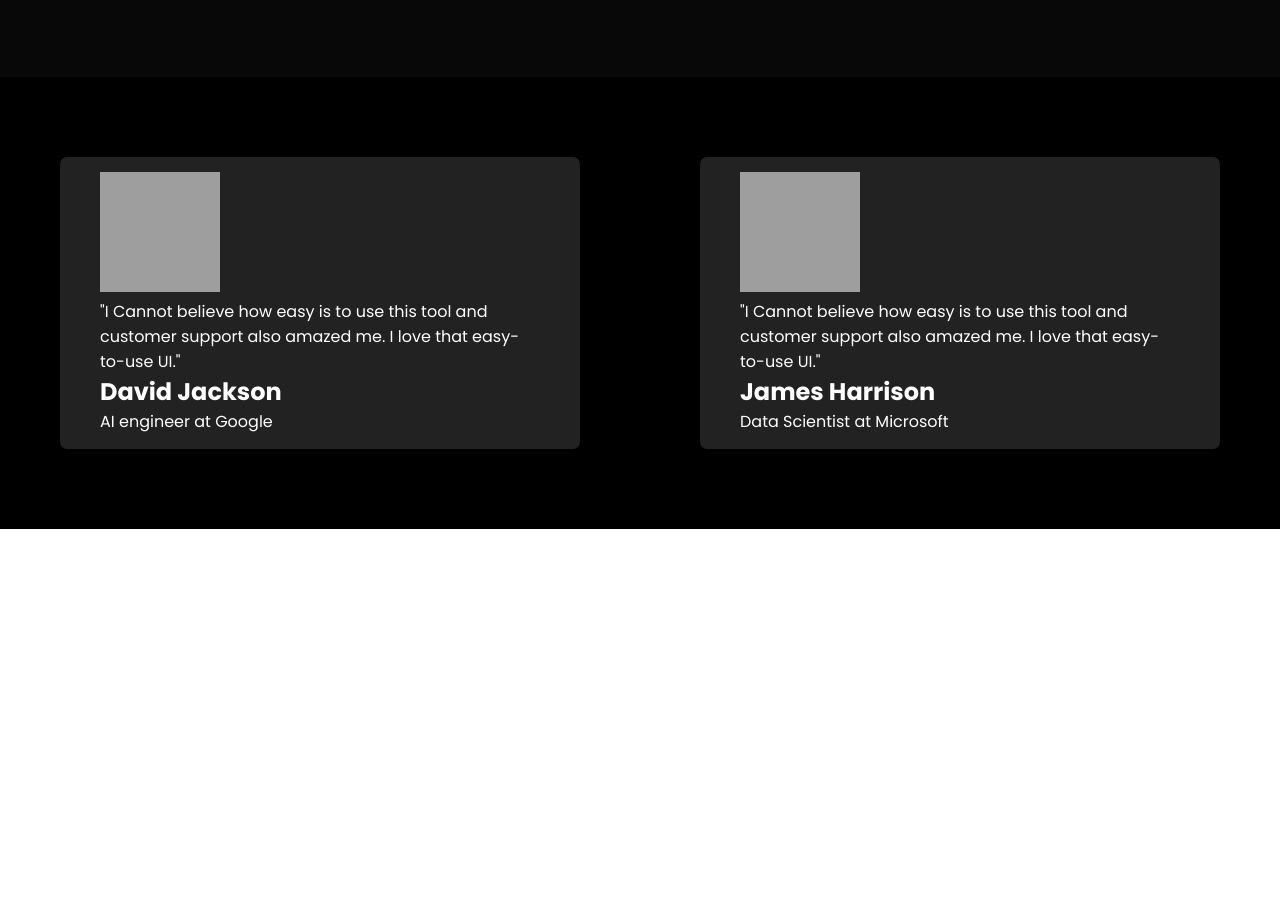
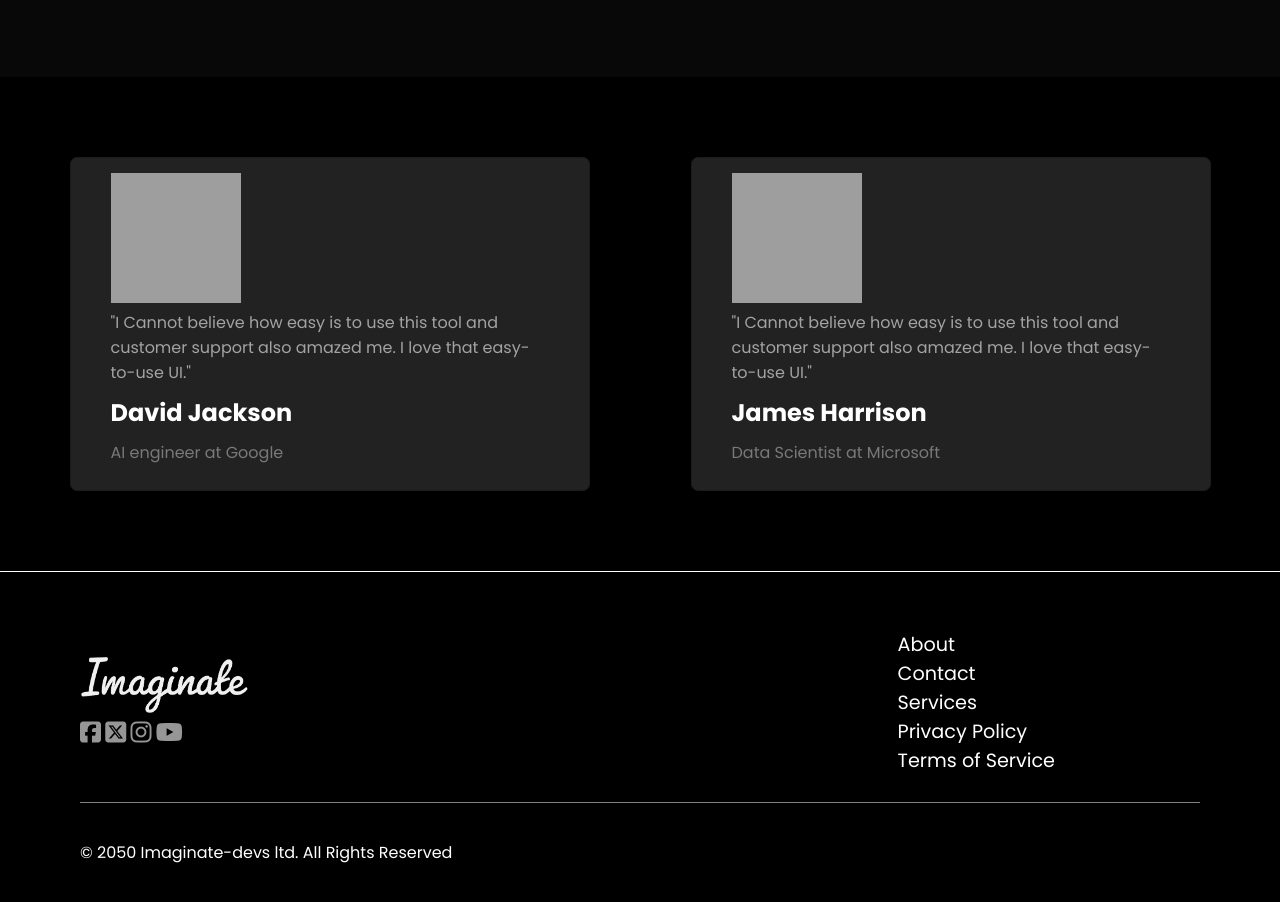
Before and after one commit to MUHAMMADHAMMAD6623/Imaginate, a plain HTML site: page index.html in a window 1280 px wide. Shown: the part 1669-2571 px from the top of the page. Before the commit the page ends 2198 px from the top, so only its background shows below. Drawn offline with Linux system fonts and the light colour scheme; grey boxes are pictures that could not be loaded.

Commit message:
Add files via upload

```diff
--- a/index.html
+++ b/index.html
@@ -1,24 +1,33 @@
 <!DOCTYPE html>
 <html lang="en">
-
   <head>
-    <meta charset="UTF-8">
-    <meta name="viewport" content="width=device-width, initial-scale=1.0">
-    <meta name="description" content="Imaginate | Image Generation made easy.">
-    <link rel="stylesheet" href="https://cdnjs.cloudflare.com/ajax/libs/font-awesome/6.5.2/css/all.min.css"
+    <meta charset="UTF-8" />
+    <meta name="viewport" content="width=device-width, initial-scale=1.0" />
+    <meta
+      name="description"
+      content="Imaginate | Image Generation made easy."
+    />
+    <link
+      rel="stylesheet"
+      href="https://cdnjs.cloudflare.com/ajax/libs/font-awesome/6.5.2/css/all.min.css"
       integrity="sha512-SnH5WK+bZxgPHs44uWIX+LLJAJ9/2PkPKZ5QiAj6Ta86w+fsb2TkcmfRyVX3pBnMFcV7oQPJkl9QevSCWr3W6A=="
-        crossorigin="anonymous" referrerpolicy="no-referrer" />
-    <link rel="preconnect" href="https://fonts.googleapis.com">
-    <link rel="preconnect" href="https://fonts.gstatic.com" crossorigin>
+      crossorigin="anonymous"
+      referrerpolicy="no-referrer"
+    />
+    <link rel="preconnect" href="https://fonts.googleapis.com" />
+    <link rel="preconnect" href="https://fonts.gstatic.com" crossorigin />
     <link
       href="https://fonts.googleapis.com/css2?family=Poppins:ital,wght@0,100;0,200;0,300;0,400;0,500;0,600;0,700;0,800;0,900;1,100;1,200;1,300;1,400;1,500;1,600;1,700;1,800;1,900&display=swap"
-        rel="stylesheet">
-    <link rel="preconnect" href="https://fonts.googleapis.com">
-    <link rel="preconnect" href="https://fonts.gstatic.com" crossorigin>
-    <link href="https://fonts.googleapis.com/css2?family=Raleway:ital,wght@0,100..900;1,100..900&display=swap"
-        rel="stylesheet">
-    <link rel="stylesheet" href="style.css">
-    <link rel="stylesheet" href="responsive.css">
+      rel="stylesheet"
+    />
+    <link rel="preconnect" href="https://fonts.googleapis.com" />
+    <link rel="preconnect" href="https://fonts.gstatic.com" crossorigin />
+    <link
+      href="https://fonts.googleapis.com/css2?family=Raleway:ital,wght@0,100..900;1,100..900&display=swap"
+      rel="stylesheet"
+    />
+    <link rel="stylesheet" href="style.css" />
+    <link rel="stylesheet" href="responsive.css" />
     <title>Imaginate Image Generator</title>
   </head>
 
@@ -30,8 +39,9 @@
             <div class="bars"></div>
             <div class="bars"></div>
             <div class="bars"></div>
-                </div><a href="index.html">
-                    <img src="Imaginate_transparent.png">
+          </div>
+          <a href="index.html">
+            <img src="Imaginate_transparent.png" />
           </a>
         </div>
         <div class="right">
@@ -42,10 +52,18 @@
             <li><a href="#">Services</a></li>
           </ul>
           <div class="social-icons">
-                    <a href="https://facebook.com" target="_blank"><i class="fa-brands fa-square-facebook"></i></a>
-                    <a href="https://twitter.com" target="_blank"><i class="fa-brands fa-square-x-twitter"></i></a>
-                    <a href="https://instagram.com" target="_blank"><i class="fa-brands fa-instagram"></i></a>
-                    <a href="https://youtube.com" target="_blank"><i class="fa-brands fa-youtube"></i></a>
+            <a href="https://facebook.com" target="_blank"
+              ><i class="fa-brands fa-square-facebook"></i
+            ></a>
+            <a href="https://twitter.com" target="_blank"
+              ><i class="fa-brands fa-square-x-twitter"></i
+            ></a>
+            <a href="https://instagram.com" target="_blank"
+              ><i class="fa-brands fa-instagram"></i
+            ></a>
+            <a href="https://youtube.com" target="_blank"
+              ><i class="fa-brands fa-youtube"></i
+            ></a>
           </div>
         </div>
       </nav>
@@ -53,31 +71,39 @@
     <section class="hero">
       <div class="left-hero">
         <h2>Imaginate : Taking Image Generation to Another Level</h2>
-            <p>Imaginate Image Generator, your ultimate destination for creating stunning, AI-generated images
-                effortlessly. Whether you're a professional designer, a hobbyist, or simply someone looking
-                for inspiration. It can generate every type of images like Art, Poster, photo, illustration.</p>
+        <p>
+          Imaginate Image Generator, your ultimate destination for creating
+          stunning, AI-generated images effortlessly. Whether you're a
+          professional designer, a hobbyist, or simply someone looking for
+          inspiration. It can generate every type of images like Art, Poster,
+          photo, illustration.
+        </p>
         <button>Start Generating</button>
       </div>
       <div class="right-hero">
-            <img src="hero.webp">
+        <img src="hero.webp" />
       </div>
     </section>
     <section class="about" id="About">
       <h2>Unleashing Creativity with AI Image Generation</h2>
       <ul>
         <li>
-                <h3>User-Friendly Interface:</h3>&nbsp;Create high-quality images with just a few clicks, no design
+          <h3>User-Friendly Interface:</h3>
+          &nbsp;Create high-quality images with just a few clicks, no design
           skills required.
         </li>
         <li>
-                <h3>High Resolution:</h3>&nbsp;Enjoy crisp, detailed images perfect for any project.
+          <h3>High Resolution:</h3>
+          &nbsp;Enjoy crisp, detailed images perfect for any project.
         </li>
         <li>
-                <h3>Customization:</h3>&nbsp;Tailor images to your specific needs with a range of editing tools and
-                options.
+          <h3>Customization:</h3>
+          &nbsp;Tailor images to your specific needs with a range of editing
+          tools and options.
         </li>
         <li>
-                <h3>Fast and Efficient:</h3>&nbsp;Generate images in seconds, saving you valuable time.
+          <h3>Fast and Efficient:</h3>
+          &nbsp;Generate images in seconds, saving you valuable time.
         </li>
       </ul>
     </section>
@@ -86,7 +112,7 @@
         <h2 class="card-heading">Basic</h2>
         <h3 class="plan-price">15$ per month</h3>
         <button>Choose plan</button>
-            <hr>
+        <hr />
         <p class="info">Image Generation</p>
         <p class="info">40 Generations per day</p>
         <p class="info">Up to 5 members</p>
@@ -98,7 +124,7 @@
         <h2 class="card-heading">Plus</h2>
         <h3 class="plan-price">30$ per month</h3>
         <button>Choose plan</button>
-            <hr>
+        <hr />
         <p class="info">Image Generation</p>
         <p class="info">80 Generations per day</p>
         <p class="info">Only 1 member</p>
@@ -109,7 +135,7 @@
         <h2 class="card-heading">Pro</h2>
         <h3 class="plan-price">150$ per month</h3>
         <button>Choose plan</button>
-            <hr>
+        <hr />
         <p class="info">Image Generation</p>
         <p class="info">200 Generations per day</p>
         <p class="info">Up to 3 members</p>
@@ -119,27 +145,65 @@
     </section>
     <section class="testimonial">
       <div class="testimonial-box">
-            <img src="testimonial.png" alt="">
-            <p class="testimonial-description">"I Cannot believe how easy is to use this tool and customer support also amazed me. I love that easy-to-use UI."</p>
+        <img src="testimonial.png" alt="" />
+        <p class="testimonial-description">
+          "I Cannot believe how easy is to use this tool and customer support
+          also amazed me. I love that easy-to-use UI."
+        </p>
         <h2 class="name">David Jackson</h2>
         <p class="rank">AI engineer at Google</p>
       </div>
       <div class="testimonial-box">
-            <img src="testimonial.png" alt="">
-            <p class="testimonial-description">"I Cannot believe how easy is to use this tool and customer support also amazed me. I love that easy-to-use UI."</p>
+        <img src="testimonial.png" alt="" />
+        <p class="testimonial-description">
+          "I Cannot believe how easy is to use this tool and customer support
+          also amazed me. I love that easy-to-use UI."
+        </p>
         <h2 class="name">James Harrison</h2>
         <p class="rank">Data Scientist at Microsoft</p>
       </div>
     </section>
+    <footer>
+      <div class="top-footer">
+      <div class="left-footer">
+        <img src="Imaginate_transparent.png" />
+        <div class="social-icons">
+          <a href="https://facebook.com" target="_blank"
+            ><i class="fa-brands fa-square-facebook"></i
+          ></a>
+          <a href="https://twitter.com" target="_blank"
+            ><i class="fa-brands fa-square-x-twitter"></i
+          ></a>
+          <a href="https://instagram.com" target="_blank"
+            ><i class="fa-brands fa-instagram"></i
+          ></a>
+          <a href="https://youtube.com" target="_blank"
+            ><i class="fa-brands fa-youtube"></i
+          ></a>
+        </div>
+      </div>
+      <div class="right-footer">
+        <div class="links">
+          <a href="">About</a>
+          <a href="">Contact</a>
+          <a href="">Services</a>
+          <a href="">Privacy Policy</a>
+          <a href="">Terms of Service</a>
+        </div>
+      </div>
+      </div>
+      <div class="bottom-footer">
+        <p class="copyright-text">&copy; 2050 Imaginate-devs ltd. All Rights Reserved</p>
+      </div>
+    </footer>
     <script>
-        const hamburger = document.querySelector('.menu')
-        const rightsec = document.querySelector('.right')
+      const hamburger = document.querySelector(".menu");
+      const rightsec = document.querySelector(".right");
 
-        hamburger.addEventListener('click', () => {
-            hamburger.classList.toggle('activated')
-            rightsec.classList.toggle('actived')
-        })
+      hamburger.addEventListener("click", () => {
+        hamburger.classList.toggle("activated");
+        rightsec.classList.toggle("actived");
+      });
     </script>
   </body>
-
 </html>
--- a/style.css
+++ b/style.css
@@ -15,7 +15,9 @@ nav {
   justify-content: space-around;
   background-color: black;
   color: white;
-    box-shadow: rgba(0, 0, 0, 0.25) 0px 54px 55px, rgba(0, 0, 0, 0.12) 0px -12px 30px, rgba(0, 0, 0, 0.12) 0px 4px 6px, rgba(0, 0, 0, 0.17) 0px 12px 13px, rgba(0, 0, 0, 0.09) 0px -3px 5px;
+  box-shadow: rgba(0, 0, 0, 0.25) 0px 54px 55px,
+    rgba(0, 0, 0, 0.12) 0px -12px 30px, rgba(0, 0, 0, 0.12) 0px 4px 6px,
+    rgba(0, 0, 0, 0.17) 0px 12px 13px, rgba(0, 0, 0, 0.09) 0px -3px 5px;
 }
 
 nav .left {
@@ -120,7 +122,7 @@ header nav .left .menu .bars {
 }
 
 .hero .left-hero p {
-    font-family: 'Raleway', sans-serif;
+  font-family: "Raleway", sans-serif;
   font-optical-sizing: auto;
   font-size: 1.2rem;
   font-weight: 400;
@@ -159,7 +161,6 @@ button:hover {
   flex-direction: column;
   justify-content: center;
   padding: 80px 80px;
-
 }
 
 .about h2 {
@@ -195,7 +196,7 @@ button:hover {
   justify-content: space-evenly;
   background-color: #080808;
   gap: 1rem;
-    padding: 80px 0;
+  padding: 80px 20px;
 }
 
 .plans .card {
@@ -205,19 +206,22 @@ button:hover {
   border: 1px solid rgb(56, 56, 56);
   border-radius: 10px;
 }
-.plans .card h2,.plans .card h3,.plans .card button, .plans .card p{
+.plans .card h2,
+.plans .card h3,
+.plans .card button,
+.plans .card p {
   margin: 10px 0;
 }
-.plans .card p:nth-child(1){
+.plans .card p:nth-child(1) {
   text-decoration: underline;
   text-decoration-skip-ink: 10px;
 }
 
 /* Testimonial section css */
 
-.testimonial .testimonial-box img{
-    width: 120px;
-    height: 120px;
+.testimonial .testimonial-box img {
+  width: 130px;
+  height: 130px;
 }
 .testimonial {
   display: flex;
@@ -226,11 +230,81 @@ button:hover {
   color: white;
   align-items: center;
   justify-content: space-around;
-    padding: 80px 0;
+  padding: 80px 35px;
+  flex-wrap: wrap;
+  gap: 2rem;
 }
-.testimonial .testimonial-box{
+.testimonial .testimonial-box {
   width: 520px;
   background-color: rgb(34, 34, 34);
   padding: 15px 40px;
   border-radius: 7px;
+  border: 1px solid rgb(27, 27, 27);
 }
+.testimonial .testimonial-box p.rank {
+  color: #797979;
+}
+.testimonial .testimonial-box .testimonial-description {
+  color: #a3a3a3;
+  margin: 0 0;
+}
+.testimonial .testimonial-box p,
+.testimonial .testimonial-box h2 {
+  margin: 10px 0;
+}
+
+/* footer css */
+
+footer .left-footer .social-icons i {
+  color: rgb(150, 150, 150);
+  font-size: 1.5rem;
+}
+footer {
+  width: 100%;
+  color: white;
+  background: #000000;
+  padding-left: 80px;
+  padding-right: 80px;
+  padding-top: 30px;
+  padding-bottom: 0;
+  display: flex;
+  flex-direction: column;
+  flex-wrap: wrap;
+  border-top: 1px solid white;
+}
+footer .left-footer img {
+  height: 3.5rem;
+  width: 10.5rem;
+}
+footer .left-footer {
+  width: 73%;
+}
+footer .top-footer .right-footer {
+  width: 27%;
+}
+footer .top-footer .right-footer .links {
+  display: flex;
+  flex-direction: column;
+}
+footer .bottom-footer {
+  width: 100%;
+  height: 100px;
+  display: flex;
+  align-items: center;
+  margin: auto;
+  border-top: 1px solid #818181;
+}
+footer .top-footer {
+  display: flex;
+  align-items: center;
+  height: 200px;
+}
+footer .top-footer .right-footer .links a{
+  text-decoration: none;
+  font-size: 1.2rem;
+  color: #ffffff;
+  transition: 0.6s ease color;
+}
+footer .top-footer .right-footer .links a:hover{
+  color: rgb(112, 112, 112);
+}
```
Also changed, not shown: responsive.css (+30 -5 lines). Lines whose indentation alone changed are shown as unchanged.
